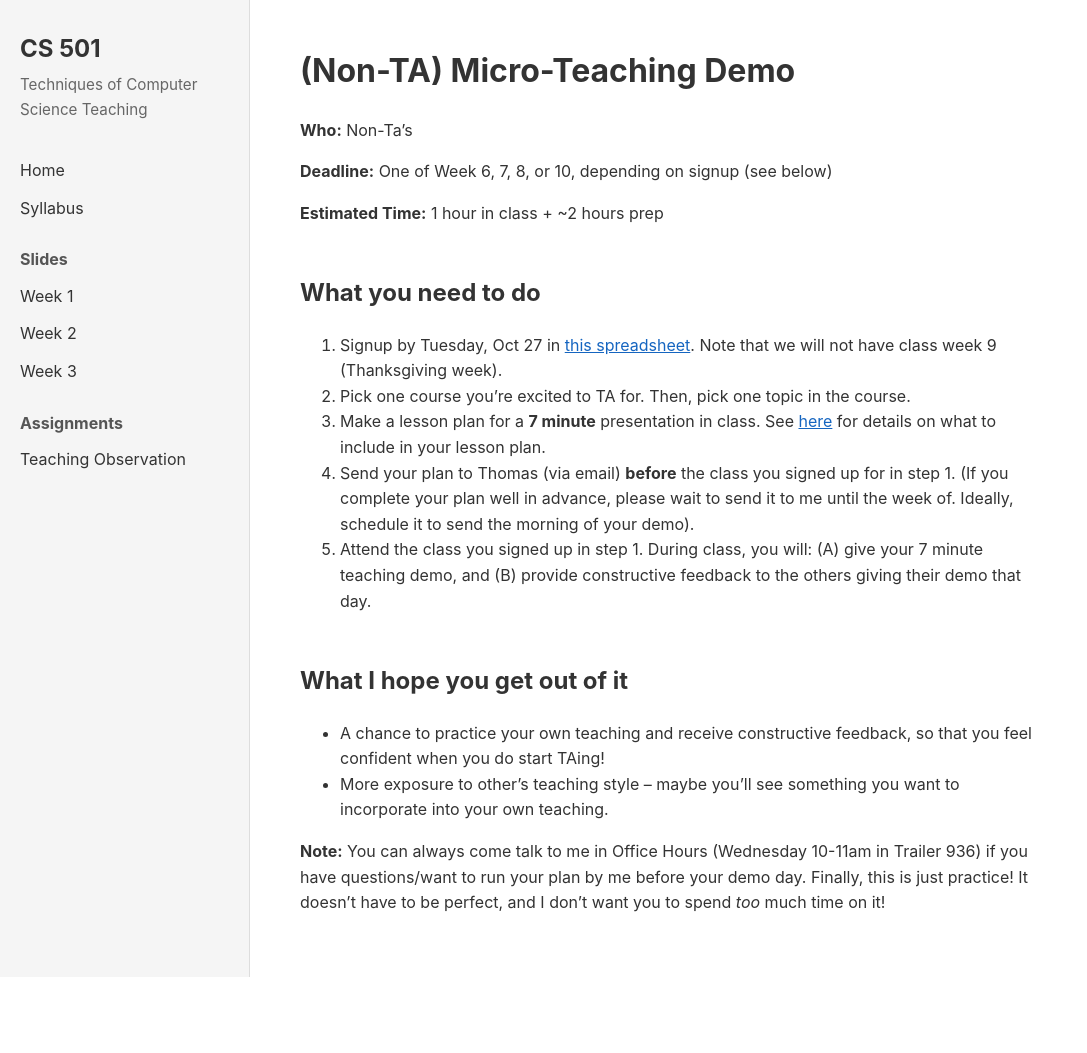
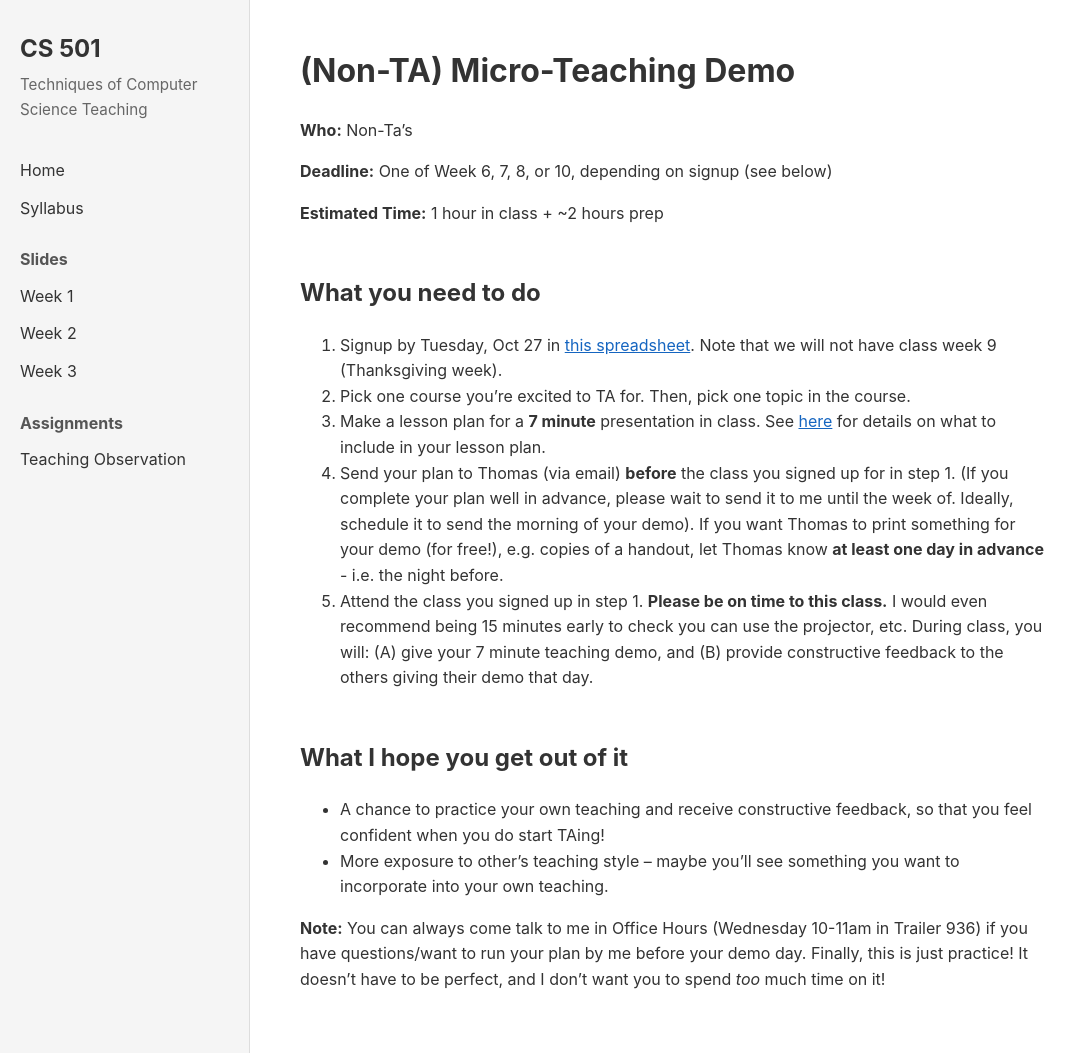
Before and after one commit to schibler/CS501, a Jekyll site: the page built from assignments/teaching_demo.md, in a window 1280 px wide. Shown: the whole page, without its empty margins (0-1087 px from the left). Built offline with Jekyll 4.4.1, drawn with Linux system fonts in a browser that asks for light colours; our own code applies the rules of GitHub Pages for plain Markdown files; before the commit the page ends 977 px from its top, so only the background shows below that.

Commit message:
Update teaching_demo.md

```diff
--- a/assignments/teaching_demo.md
+++ b/assignments/teaching_demo.md
@@ -10,8 +10,8 @@
 1. Signup by Tuesday, Oct 27 in [this spreadsheet](https://docs.google.com/spreadsheets/d/1yvmzGYzoenvfiqOUWSYgcDAUH5AmvcldXJM2eodVESA/edit?usp=sharing). Note that we will not have class week 9 (Thanksgiving week).
 2. Pick one course you're excited to TA for. Then, pick one topic in the course.
 3. Make a lesson plan for a **7 minute** presentation in class. See [here](https://citral.ucsb.edu/faculty/resources/course-planning/lesson-planning) for details on what to include in your lesson plan.
-4. Send your plan to Thomas (via email) **before** the class you signed up for in step 1. (If you complete your plan well in advance, please wait to send it to me until the week of. Ideally, schedule it to send the morning of your demo).
-5. Attend the class you signed up in step 1. During class, you will:
+4. Send your plan to Thomas (via email) **before** the class you signed up for in step 1. (If you complete your plan well in advance, please wait to send it to me until the week of. Ideally, schedule it to send the morning of your demo). If you want Thomas to print something for your demo (for free!), e.g. copies of a handout, let Thomas know **at least one day in advance** - i.e. the night before.
+5. Attend the class you signed up in step 1. **Please be on time to this class.** I would even recommend being 15 minutes early to check you can use the projector, etc. During class, you will:
    (A) give your 7 minute teaching demo, and
    (B) provide constructive feedback to the others giving their demo that day.
 
```
